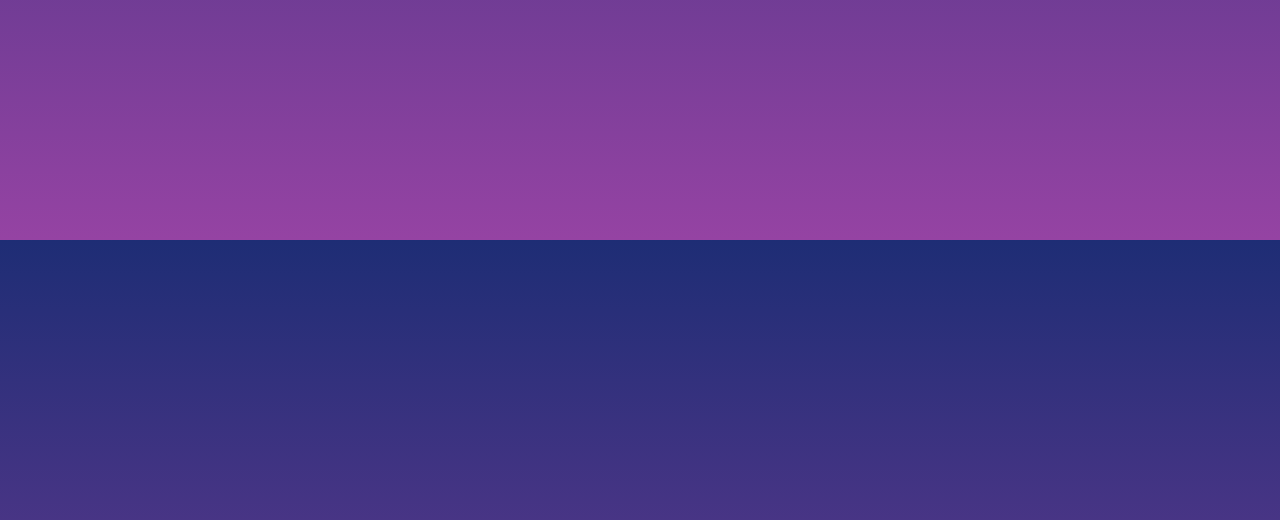
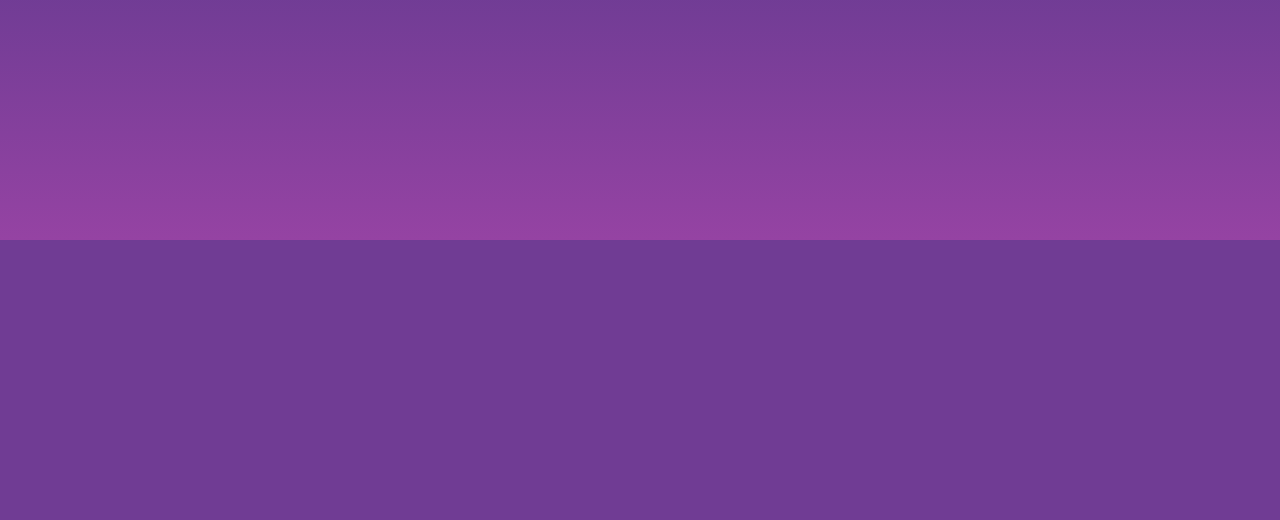
Before and after one commit to derickdamoah/weatherApp, a Django app: page / in a window 1280 px wide. Shown: the part 560-1080 px from the top of the page. After the commit the page ends 800 px from the top, so only its background shows below. Run offline with Django 3.2, Linux system fonts and the light colour scheme.

Commit message:
background

```diff
--- a/static/css/stylesheet.css
+++ b/static/css/stylesheet.css
@@ -4,7 +4,7 @@ body {
   background-image: linear-gradient(#1e2d75, #9543a3);
   background-repeat: no-repeat;
   background-attachment: fixed;
-  height: 1080px;
+  height: 100%;
   width: 100%;
   margin: auto;
 }
```
